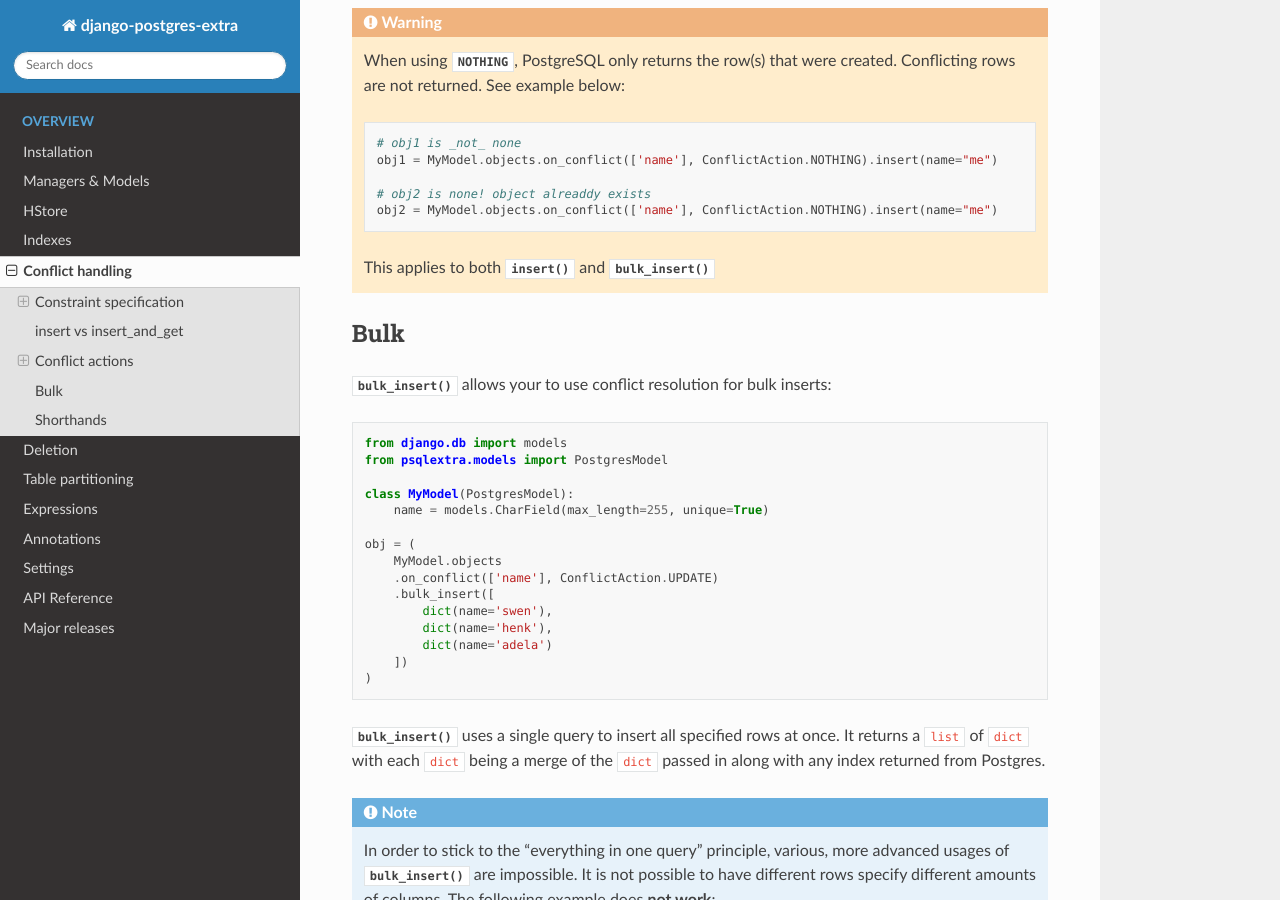
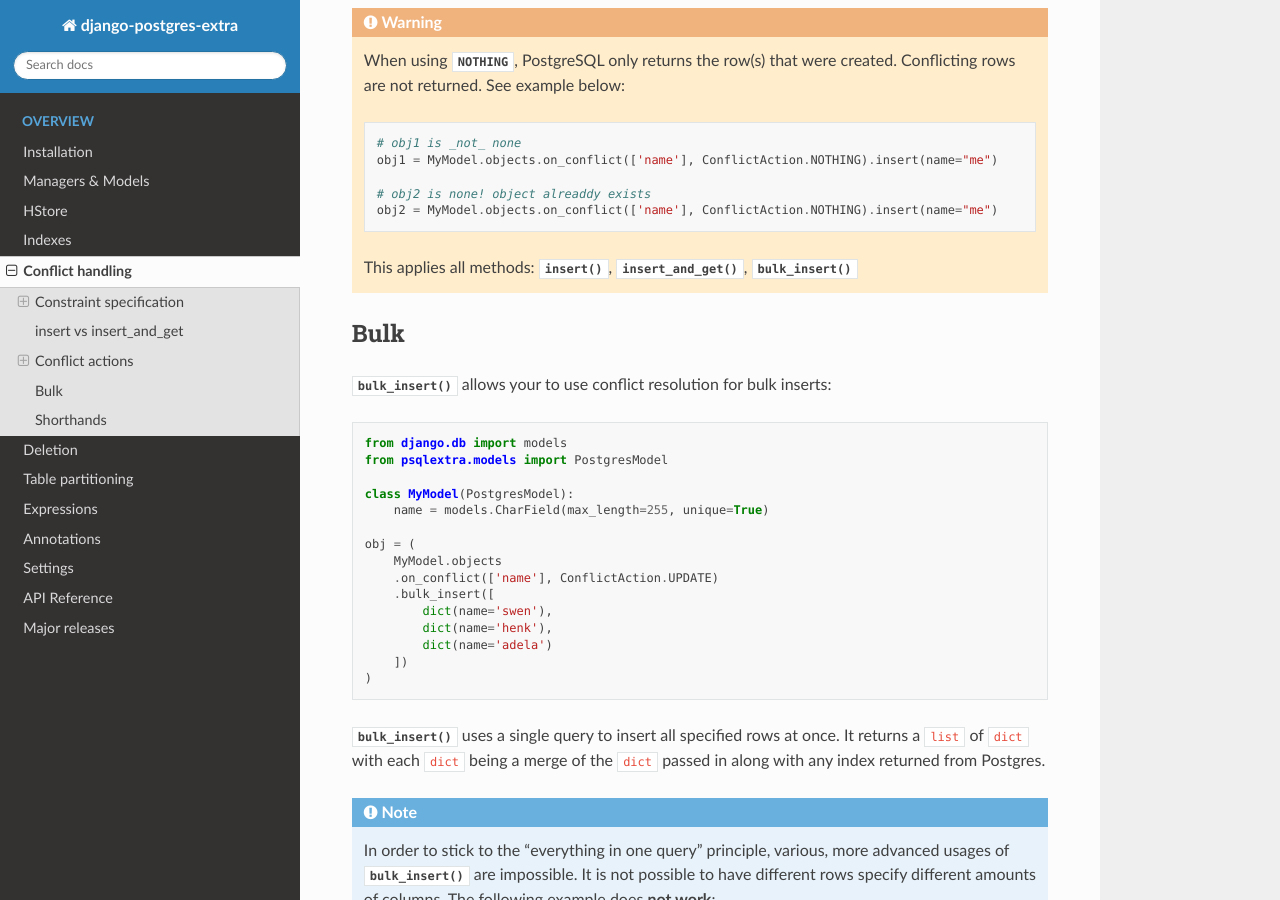
Before and after one commit to SectorLabs/django-postgres-extra, a Sphinx documentation site: the page built from docs/source/conflict_handling.rst, in a window 1280 px wide and 900 px high, scrolled down 4381 px. Built offline with Sphinx 7.4.7 and the Read the Docs theme 2.0.0, drawn with Linux system fonts in a browser that asks for light colours.

Commit message:
Clarify that not returning conflicting rows applies to insert_and_get as well

```diff
--- a/docs/source/conflict_handling.rst
+++ b/docs/source/conflict_handling.rst
@@ -219,7 +219,7 @@ This is preferable when the data you're about to insert is the same as the one t
       # obj2 is none! object alreaddy exists
       obj2 = MyModel.objects.on_conflict(['name'], ConflictAction.NOTHING).insert(name="me")
 
-   This applies to both :meth:`~psqlextra.query.PostgresQuerySet.insert` and :meth:`~psqlextra.query.PostgresQuerySet.bulk_insert`
+   This applies all methods: :meth:`~psqlextra.query.PostgresQuerySet.insert`, :meth:`~psqlextra.query.PostgresQuerySet.insert_and_get`, :meth:`~psqlextra.query.PostgresQuerySet.bulk_insert`
 
 
 Bulk
```
